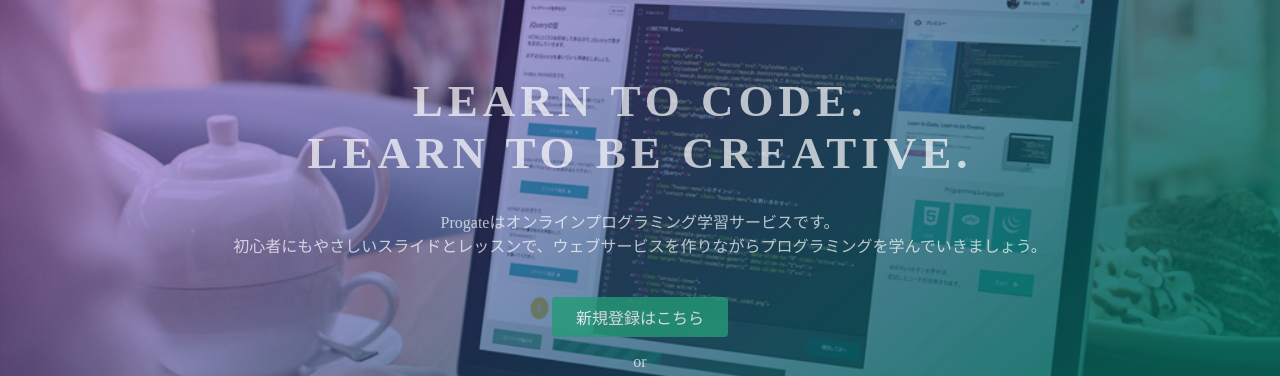
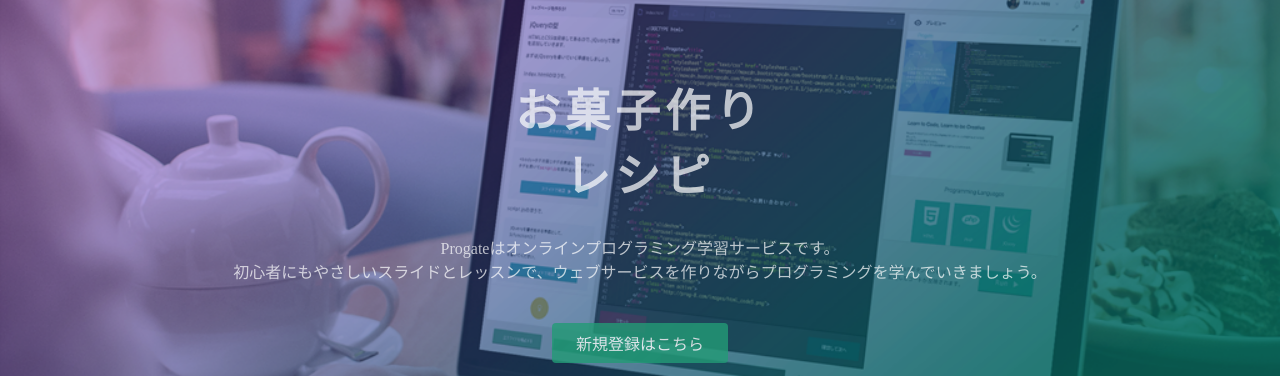
Before and after one commit to yupuru/yui.github.io, a plain HTML site: page index.html in a window 1280 px wide. Shown: the part 135-511 px from the top of the page. Drawn offline with Linux system fonts and the light colour scheme.

Commit message:
Update index.html

```diff
--- a/index.html
+++ b/index.html
@@ -23,7 +23,7 @@
   </header>
   <div class="top-wrapper">
     <div class="container">
-      <h1>LEARN TO CODE.<br>LEARN TO BE CREATIVE.</h1>
+      <h1>お菓子作り<br>レシピ</h1>
       <p>Progateはオンラインプログラミング学習サービスです。<br>初心者にもやさしいスライドとレッスンで、ウェブサービスを作りながらプログラミングを学んでいきましょう。</p>
       <div class="btn-wrapper">
         <a href="#" class="btn signup">新規登録はこちら</a>
```
